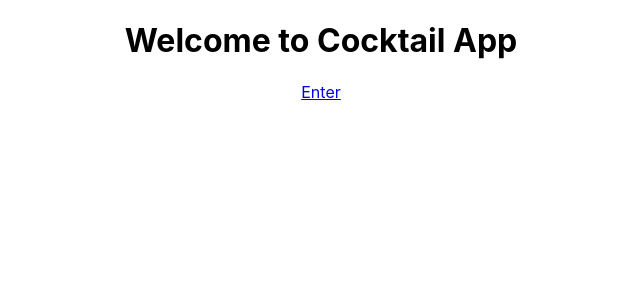
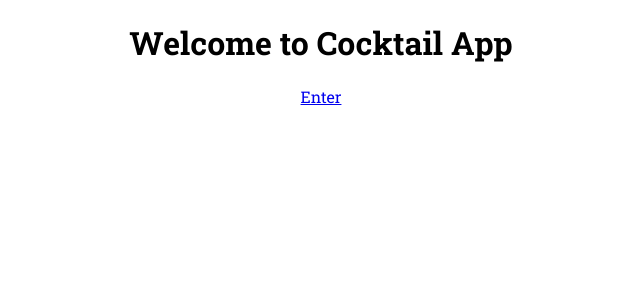
Before and after one commit to krondorl/cocktail-app, a React (Create React App) app in the folder client/: page / in a window 1280 px wide. Shown: the top 300 px of the page, without its empty margins (319-959 px from the left). Built offline with nearby package versions, Linux system fonts and the light colour scheme.

Commit message:
Add custom webfont

```diff
--- a/client/public/index.html
+++ b/client/public/index.html
@@ -8,6 +8,9 @@
     <meta name="description" content="Web site created using create-react-app" />
     <link rel="apple-touch-icon" href="%PUBLIC_URL%/logo192.png" />
     <link rel="manifest" href="%PUBLIC_URL%/manifest.json" />
+    <link rel="preconnect" href="https://fonts.googleapis.com">
+    <link rel="preconnect" href="https://fonts.gstatic.com" crossorigin>
+    <link href="https://fonts.googleapis.com/css2?family=Roboto+Slab:wght@400;700&display=swap" rel="stylesheet">
     <title>Cocktail App</title>
   </head>
   <body>
--- a/client/src/index.css
+++ b/client/src/index.css
@@ -1,8 +1,6 @@
 body {
   margin: 0;
-  font-family: -apple-system, BlinkMacSystemFont, 'Segoe UI', 'Roboto', 'Oxygen',
-    'Ubuntu', 'Cantarell', 'Fira Sans', 'Droid Sans', 'Helvetica Neue',
-    sans-serif;
+  font-family: 'Roboto Slab', serif;
   -webkit-font-smoothing: antialiased;
   -moz-osx-font-smoothing: grayscale;
 }
```
